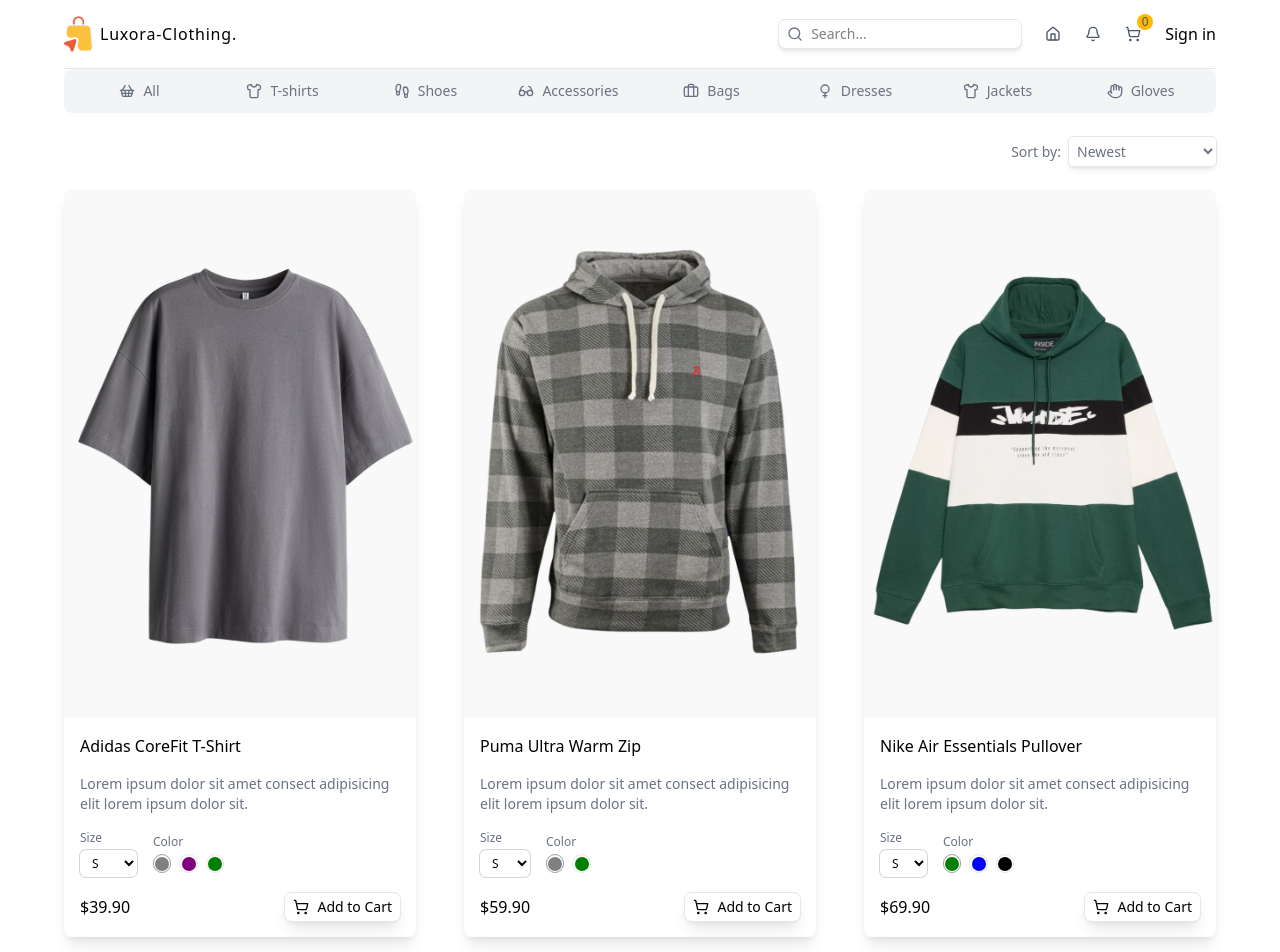
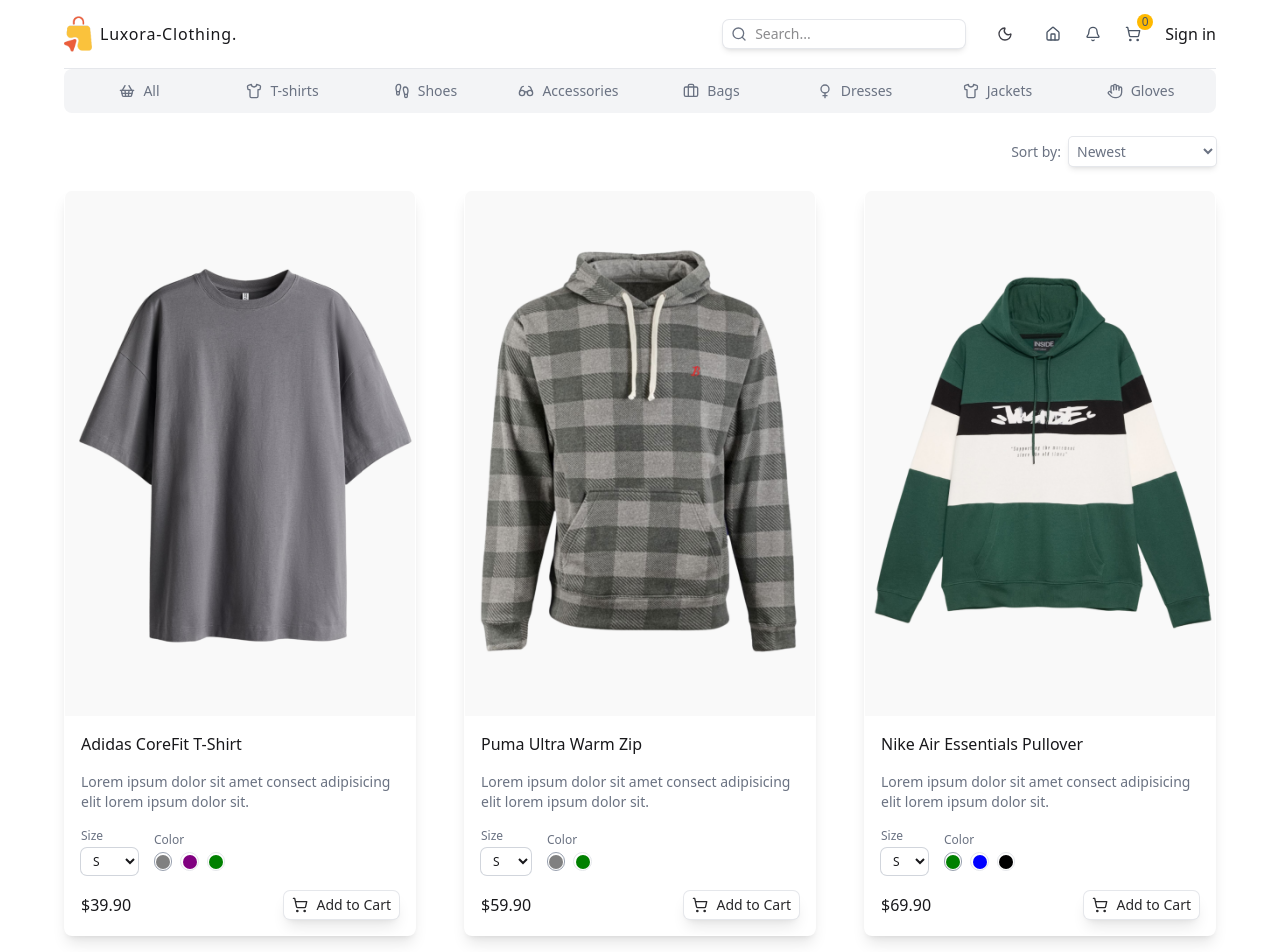
Before and after one commit to imeshbandara/Luxora-Clothing, a Next.js app in the folder client/: page /products in a window 1280 px wide. Shown: the top 952 px of the page. Built offline with nearby package versions, Linux system fonts and the light colour scheme.

Commit message:
feat: implement client-side layout, theme toggling, and product interaction components

```diff
--- a/client/package.json
+++ b/client/package.json
@@ -12,6 +12,7 @@
     "@hookform/resolvers": "^5.2.1",
     "lucide-react": "^0.535.0",
     "next": "15.4.5",
+    "next-themes": "^0.4.6",
     "react": "19.1.0",
     "react-dom": "19.1.0",
     "react-hook-form": "^7.61.1",
--- a/client/src/app/globals.css
+++ b/client/src/app/globals.css
@@ -1 +1,7 @@
 @import "tailwindcss";
+
+@custom-variant dark (&:is(.dark *));
+
+body {
+  @apply bg-white text-zinc-900 dark:bg-zinc-950 dark:text-zinc-50 transition-colors duration-300;
+}
--- a/client/src/app/layout.tsx
+++ b/client/src/app/layout.tsx
@@ -4,6 +4,7 @@
 import Navbar from "@/components/Navbar";
 import Footer from "@/components/Footer";
 import { ToastContainer } from "react-toastify";
+import { ThemeProvider } from "@/components/ThemeProvider";
 
 const geistSans = Geist({
   variable: "--font-geist-sans",
@@ -26,9 +27,15 @@
   children: React.ReactNode;
 }>) {
   return (
-    <html lang="en">
+    <html lang="en" suppressHydrationWarning>
       <body
         className={`${geistSans.variable} ${geistMono.variable} antialiased`}
+      >
+        <ThemeProvider
+          attribute="class"
+          defaultTheme="system"
+          enableSystem
+          disableTransitionOnChange
         >
           <div className="mx-auto p-4 sm:px-0 sm:max-w-xl md:max-w-2xl lg:max-w-3xl xl:max-w-6xl">
             <Navbar />
@@ -36,6 +43,7 @@
             <Footer />
           </div>
           <ToastContainer position="bottom-right" />
+        </ThemeProvider>
       </body>
     </html>
   );
--- a/client/src/components/Navbar.tsx
+++ b/client/src/components/Navbar.tsx
@@ -3,10 +3,11 @@
 import SearchBar from "./SearchBar";
 import { Bell, Home, ShoppingCart } from "lucide-react";
 import ShoppingCartIcon from "./ShoppingCartIcon";
+import ThemeToggle from "./ThemeToggle";
 
 const Navbar = () => {
   return (
-    <nav className="w-full flex items-center justify-between border-b border-gray-200 pb-4">
+    <nav className="w-full flex items-center justify-between border-b border-gray-200 dark:border-zinc-800 pb-4">
       {/* LEFT */}
       <Link href="/" className="flex items-center">
         <Image
@@ -16,19 +17,20 @@
           height={36}
           className="w-6 h-6 md:w-9 md:h-9"
         />
-        <p className="hidden md:block text-md font-medium tracking-wider">
+        <p className="hidden md:block text-md font-medium tracking-wider text-zinc-900 dark:text-zinc-100">
          Luxora-Clothing.
         </p>
       </Link>
       {/* RIGHT */}
       <div className="flex items-center gap-6">
         <SearchBar />
+        <ThemeToggle />
         <Link href="/">
-          <Home className="w-4 h-4 text-gray-600"/>
+          <Home className="w-4 h-4 text-gray-600 dark:text-zinc-400"/>
         </Link>
-        <Bell className="w-4 h-4 text-gray-600"/>
+        <Bell className="w-4 h-4 text-gray-600 dark:text-zinc-400"/>
         <ShoppingCartIcon/>
-        <Link href="/login">Sign in</Link>
+        <Link href="/login" className="text-zinc-900 dark:text-zinc-100 hover:underline">Sign in</Link>
       </div>
     </nav>
   );
--- a/client/src/components/ProductCard.tsx
+++ b/client/src/components/ProductCard.tsx
@@ -40,7 +40,7 @@
   };
 
   return (
-    <div className="shadow-lg rounded-lg overflow-hidden">
+    <div className="shadow-lg rounded-lg overflow-hidden bg-white dark:bg-zinc-900 border border-transparent dark:border-zinc-800">
       {/* IMAGE */}
       <Link href={`/products/${product.id}`}>
         <div className="relative aspect-[2/3]">
@@ -54,8 +54,8 @@
       </Link>
       {/* PRODUCT DETAIL */}
       <div className="flex flex-col gap-4 p-4">
-        <h1 className="font-medium">{product.name}</h1>
-        <p className="text-sm text-gray-500">{product.shortDescription}</p>
+        <h1 className="font-medium text-zinc-900 dark:text-zinc-100">{product.name}</h1>
+        <p className="text-sm text-gray-500 dark:text-zinc-400">{product.shortDescription}</p>
         {/* PRODUCT TYPES */}
         <div className="flex items-center gap-4 text-xs">
           {/* SIZES */}
@@ -64,13 +64,13 @@
             <select
               name="size"
               id="size"
-              className="ring ring-gray-300 rounded-md px-2 py-1"
+              className="ring ring-gray-300 dark:ring-zinc-700 bg-white dark:bg-zinc-800 text-zinc-900 dark:text-zinc-100 rounded-md px-2 py-1 outline-none"
               onChange={(e) =>
                 handleProductType({ type: "size", value: e.target.value })
               }
             >
               {product.sizes.map((size) => (
-                <option key={size} value={size}>
+                <option key={size} value={size} className="bg-white dark:bg-zinc-850">
                   {size.toUpperCase()}
                 </option>
               ))}
@@ -84,8 +84,8 @@
                 <div
                   className={`cursor-pointer border-1 ${
                     productTypes.color === color
-                      ? "border-gray-400"
-                      : "border-gray-200"
+                      ? "border-gray-400 dark:border-zinc-400"
+                      : "border-gray-200 dark:border-zinc-700"
                   } rounded-full p-[1.2px]`}
                   key={color}
                   onClick={() =>
@@ -103,10 +103,10 @@
         </div>
         {/* PRICE AND ADD TO CART BUTTON */}
         <div className="flex items-center justify-between">
-          <p className="font-medium">${product.price.toFixed(2)}</p>
+          <p className="font-medium text-zinc-900 dark:text-zinc-100">${product.price.toFixed(2)}</p>
           <button
             onClick={handleAddToCart}
-            className="ring-1 ring-gray-200 shadow-lg rounded-md px-2 py-1 text-sm cursor-pointer hover:text-white hover:bg-black transition-all duration-300 flex items-center gap-2"
+            className="ring-1 ring-gray-200 dark:ring-zinc-700 shadow-lg text-zinc-800 dark:text-zinc-200 bg-white dark:bg-zinc-800 rounded-md px-2 py-1 text-sm cursor-pointer hover:text-white dark:hover:text-black hover:bg-black dark:hover:bg-white transition-all duration-300 flex items-center gap-2"
           >
             <ShoppingCart className="w-4 h-4" />
             Add to Cart
--- a/client/src/components/SearchBar.tsx
+++ b/client/src/components/SearchBar.tsx
@@ -2,9 +2,9 @@
 
 const SearchBar = () => {
   return (
-    <div className='hidden sm:flex items-center gap-2 rounded-md ring-1 ring-gray-200 px-2 py-1 shadow-md'>
-      <Search className="w-4 h-4 text-gray-500"/>
-      <input id="search" placeholder="Search..." className="text-sm outline-0"/>
+    <div className='hidden sm:flex items-center gap-2 rounded-md ring-1 ring-gray-200 dark:ring-zinc-800 px-2 py-1 shadow-md bg-white dark:bg-zinc-900'>
+      <Search className="w-4 h-4 text-gray-500 dark:text-zinc-400"/>
+      <input id="search" placeholder="Search..." className="text-sm outline-0 text-zinc-900 dark:text-zinc-100 bg-transparent"/>
     </div>
   )
 }
--- a/client/src/components/ShoppingCartIcon.tsx
+++ b/client/src/components/ShoppingCartIcon.tsx
@@ -10,7 +10,7 @@
   if (!hasHydrated) return null;
   return (
     <Link href="/cart" className="relative">
-      <ShoppingCart className="w-4 h-4 text-gray-600" />
+      <ShoppingCart className="w-4 h-4 text-gray-600 dark:text-zinc-400" />
       <span className="absolute -top-3 -right-3 bg-amber-400 text-gray-600 rounded-full w-4 h-4 flex items-center justify-center text-xs font-medium">
         {cart.reduce((acc, item) => acc + item.quantity, 0)}
       </span>
--- /dev/null
+++ b/client/src/components/ThemeProvider.tsx
@@ -0,0 +1,11 @@
+"use client";
+
+import * as React from "react";
+import { ThemeProvider as NextThemesProvider } from "next-themes";
+
+export function ThemeProvider({
+  children,
+  ...props
+}: React.ComponentProps<typeof NextThemesProvider>) {
+  return <NextThemesProvider {...props}>{children}</NextThemesProvider>;
+}
--- /dev/null
+++ b/client/src/components/ThemeToggle.tsx
@@ -0,0 +1,34 @@
+"use client";
+
+import { useTheme } from "next-themes";
+import { useEffect, useState } from "react";
+import { Sun, Moon } from "lucide-react";
+
+export default function ThemeToggle() {
+  const { theme, setTheme, resolvedTheme } = useTheme();
+  const [mounted, setMounted] = useState(false);
+
+  useEffect(() => {
+    setMounted(true);
+  }, []);
+
+  if (!mounted) {
+    return <div className="w-8 h-8 rounded-full" />;
+  }
+
+  const currentTheme = theme === "system" ? resolvedTheme : theme;
+
+  return (
+    <button
+      onClick={() => setTheme(currentTheme === "dark" ? "light" : "dark")}
+      className="p-2 rounded-full hover:bg-gray-100 dark:hover:bg-zinc-800 transition-all duration-200 cursor-pointer text-gray-600 dark:text-zinc-400 hover:scale-110"
+      aria-label="Toggle Theme"
+    >
+      {currentTheme === "dark" ? (
+        <Sun className="w-4 h-4 text-amber-500" />
+      ) : (
+        <Moon className="w-4 h-4 text-zinc-700" />
+      )}
+    </button>
+  );
+}
```
Also changed, not shown: client/src/components/ProductInteraction.tsx (+8 -8 lines), 1 other file (tests, documents, lock files or other folders). Lines whose indentation alone changed are shown as unchanged.
